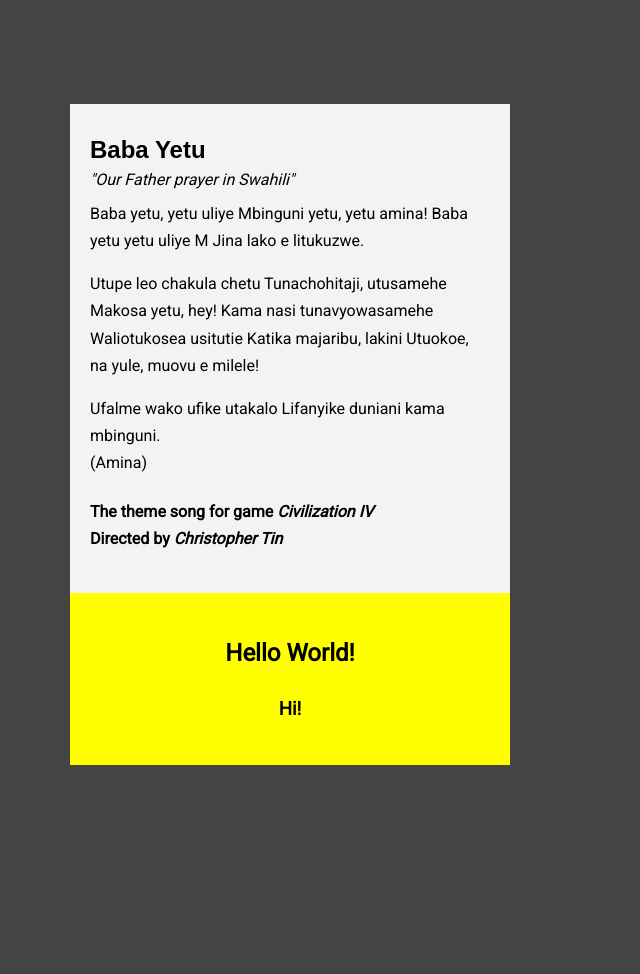
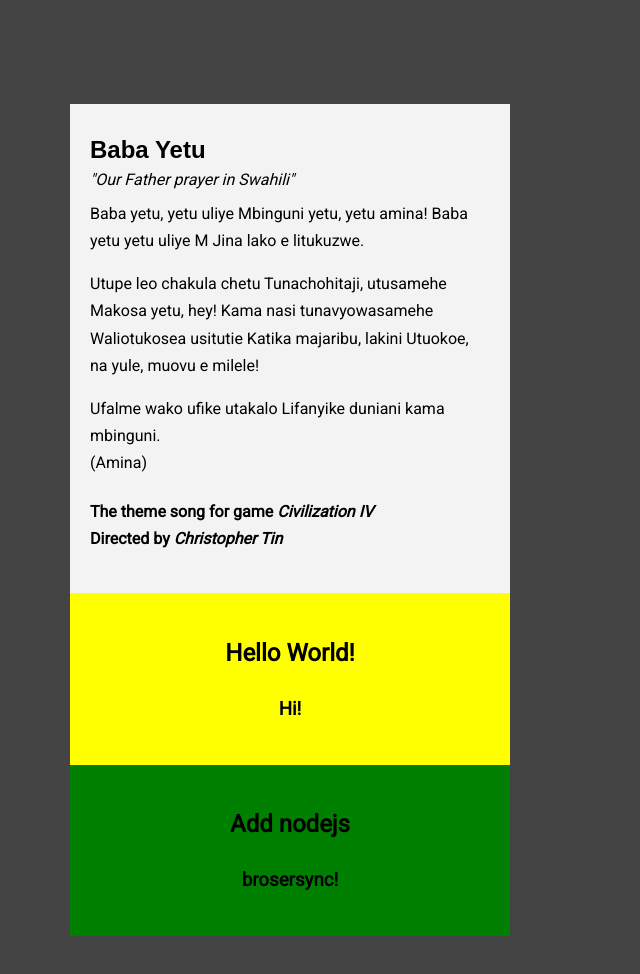
Before and after one commit to Karol-Sobolewski/Kodilla-modul-4.4, a website: page index.html in a window 1280 px wide. Shown: the whole page, without its empty margins (0-640 px from the left). Before the commit the page ends 869 px from the top, so only its background shows below. Drawn offline with Linux system fonts and the light colour scheme; a web font is replaced by a local one.

Commit message:
Add box node.js & styles to it

```diff
--- a/css/style.css
+++ b/css/style.css
@@ -63,3 +63,10 @@ section {
  .box-hello-world {
 background: yellow;
 }
+
+
+/* Node JS */
+
+.box-nodejs {
+  background: green;
+}
--- a/index.html
+++ b/index.html
@@ -22,7 +22,13 @@
 				<div class="box box-hello-world">
 					<h2>Hello World!</h2>
 					<h3>Hi!</h3>
+				</div>
 			</div>
+			<div class="container">
+				<div class="box box-nodejs">
+					<h2>Add nodejs</h2>
+					<h3>brosersync!</h3>
+				</div>
 			</div>
 	</section>
 	</body>
```
Also changed, not shown: package.json (added, +23 -0 lines), 2 other files.
